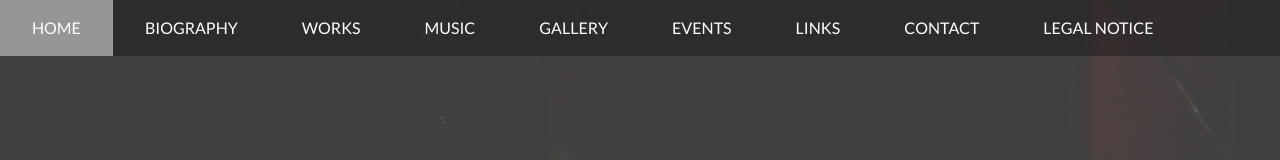
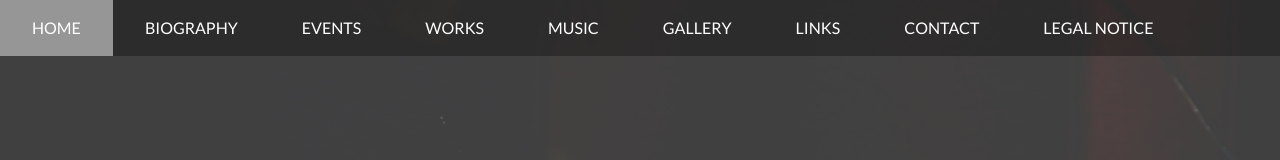
Before and after one commit to leesontungggg/luonghuetrinh, a Next.js app: page / in a window 1280 px wide. Shown: the top 160 px of the page. Built offline with nearby package versions, Linux system fonts and the light colour scheme.

Commit message:
fix navbar

```diff
--- a/src/app/page.tsx
+++ b/src/app/page.tsx
@@ -76,6 +76,9 @@ export default function Home() {
         <a className="px-8 py-4 hover:bg-white/50" href="#biography">
           BIOGRAPHY
         </a>
+        <a className="px-8 py-4 hover:bg-white/50" href="#events">
+          EVENTS
+        </a>
         <a className="px-8 py-4 hover:bg-white/50" href="#works">
           WORKS
         </a>
@@ -84,9 +87,6 @@ export default function Home() {
         </a>
         <a className="px-8 py-4 hover:bg-white/50" href="#gallery">
           GALLERY
-        </a>
-        <a className="px-8 py-4 hover:bg-white/50" href="#events">
-          EVENTS
         </a>
         <a className="px-8 py-4 hover:bg-white/50" href="#links">
           LINKS
```
